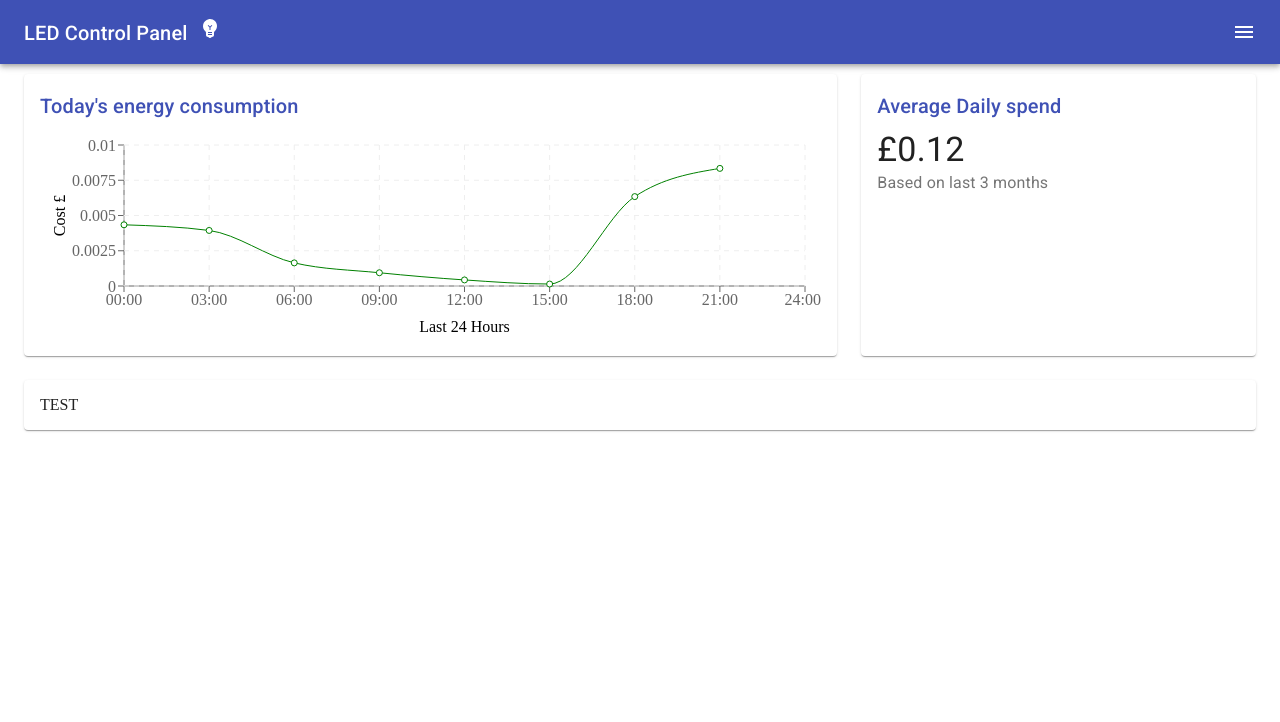
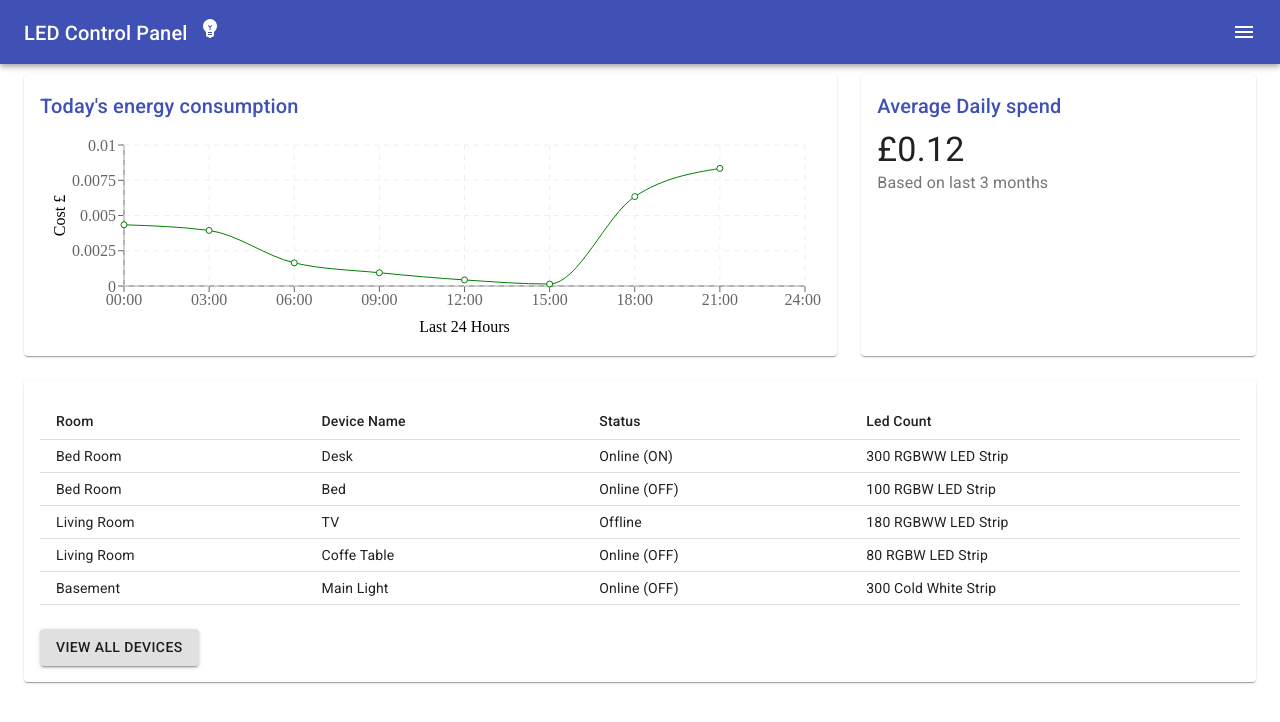
Before and after one commit to oczkowski/LEDControlDashboard, a React (Create React App) app: page / in a window 1280 px wide. Shown: the top 722 px of the page. Built offline with nearby package versions, Linux system fonts and the light colour scheme.

Commit message:
Table component

```diff
--- a/src/components/dashboard/index.js
+++ b/src/components/dashboard/index.js
@@ -7,6 +7,7 @@ import Paper from '@material-ui/core/Paper';
 // Components
 import Chart from '../utilities/Chart';
 import MoneyCard from '../utilities/MoneyCards';
+import Table from '../utilities/Table';
 
 const useStyles = makeStyles(theme => ({
     root: {
@@ -51,7 +52,9 @@ export default props => {
             </Grid>
             {/* Recent Orders */}
             <Grid item xs={12}>
-                <Paper className={classes.paper}>TEST</Paper>
+                <Paper className={classes.paper}>
+                    <Table />
+                </Paper>
             </Grid>
         </Grid>
     );
--- /dev/null
+++ b/src/components/utilities/Table.css
@@ -0,0 +1,4 @@
+a {
+    text-decoration: none;
+    color: inherit;
+}
--- /dev/null
+++ b/src/components/utilities/Table.js
@@ -0,0 +1,85 @@
+import React from 'react';
+import { makeStyles } from '@material-ui/core/styles';
+import Table from '@material-ui/core/Table';
+import TableBody from '@material-ui/core/TableBody';
+import TableCell from '@material-ui/core/TableCell';
+import TableHead from '@material-ui/core/TableHead';
+import TableRow from '@material-ui/core/TableRow';
+import Typography from '@material-ui/core/Typography';
+import Button from '@material-ui/core/Button';
+// React Router
+import { Link } from 'react-router-dom';
+// CSS
+import './Table.css';
+
+// Generate Order Data
+function createData(id, date, name, shipTo, paymentMethod, amount) {
+    return { id, date, name, shipTo, paymentMethod, amount };
+}
+
+const rows = [
+    createData(0, 'Bed Room', 'Desk', 'Online (ON)', '300 RGBWW LED Strip'),
+    createData(1, 'Bed Room', 'Bed', 'Online (OFF)', '100 RGBW LED Strip'),
+    createData(2, 'Living Room', 'TV', 'Offline', '180 RGBWW LED Strip'),
+    createData(
+        3,
+        'Living Room',
+        'Coffe Table',
+        'Online (OFF)',
+        '80 RGBW LED Strip'
+    ),
+    createData(
+        4,
+        'Basement',
+        'Main Light',
+        'Online (OFF)',
+        '300 Cold White Strip'
+    )
+];
+
+const useStyles = makeStyles(theme => ({
+    seeMore: {
+        marginTop: theme.spacing(3)
+    }
+}));
+
+export default props => {
+    const classes = useStyles();
+    return (
+        <React.Fragment>
+            <Typography
+                component="h2"
+                variant="h6"
+                color="primary"
+                gutterBottom
+            >
+                {props.title}
+            </Typography>
+            <Table size="small">
+                <TableHead>
+                    <TableRow>
+                        <TableCell>Room</TableCell>
+                        <TableCell>Device Name</TableCell>
+                        <TableCell>Status</TableCell>
+                        <TableCell>Led Count</TableCell>
+                    </TableRow>
+                </TableHead>
+                <TableBody>
+                    {rows.map(row => (
+                        <TableRow key={row.id}>
+                            <TableCell>{row.date}</TableCell>
+                            <TableCell>{row.name}</TableCell>
+                            <TableCell>{row.shipTo}</TableCell>
+                            <TableCell>{row.paymentMethod}</TableCell>
+                        </TableRow>
+                    ))}
+                </TableBody>
+            </Table>
+            <div className={classes.seeMore}>
+                <Link to="/devices">
+                    <Button variant="contained">View all devices</Button>
+                </Link>
+            </div>
+        </React.Fragment>
+    );
+};
```
